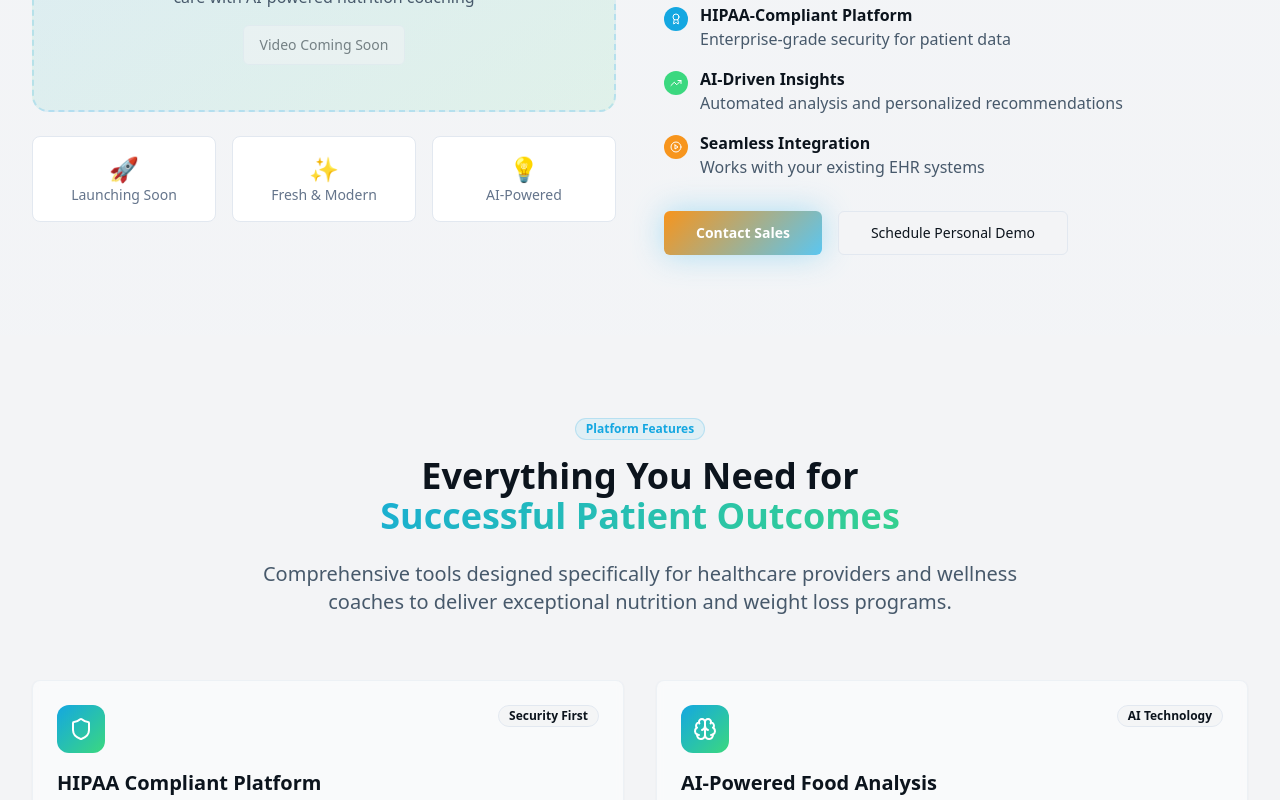
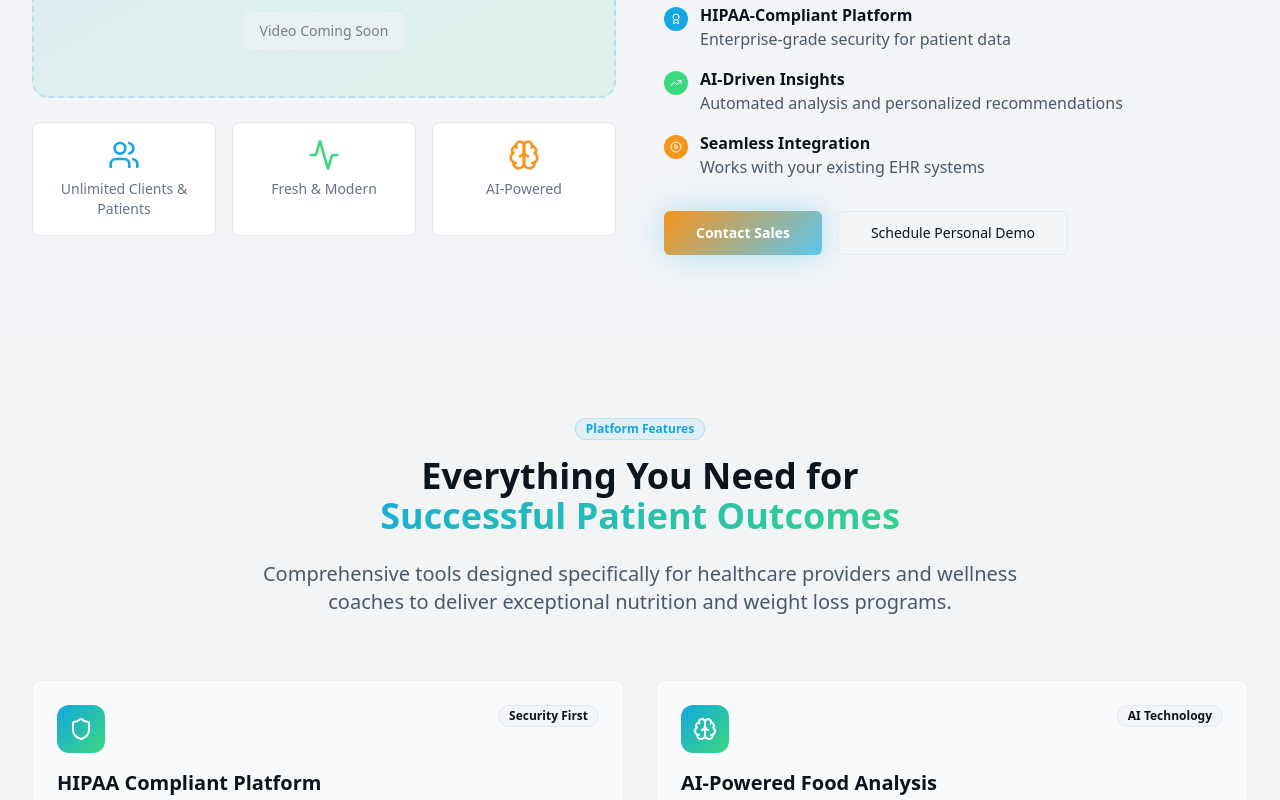
Before and after one commit to drjerryrelth/wellness-powered-ai, a React (Vite) app: page / in a window 1280 px wide. Shown: the part 1300-2100 px from the top of the page. Built offline with nearby package versions, Linux system fonts and the light colour scheme.

Commit message:
Update launch messaging
Update "Launching Soon" and "Now Launching" to "Unlimited Clients & Patients" and change icons to be more healthcare-related.

```diff
--- a/src/components/Testimonials.tsx
+++ b/src/components/Testimonials.tsx
@@ -1,6 +1,6 @@
 import { Card, CardContent } from "@/components/ui/card";
 import { Badge } from "@/components/ui/badge";
-import { Star, Quote } from "lucide-react";
+import { Star, Quote, Users, Activity, Target, Brain } from "lucide-react";
 import doctorImage from "@/assets/testimonial-doctor.jpg";
 import coachImage from "@/assets/wellness-coach.jpg";
 
@@ -114,19 +114,19 @@ const Testimonials = () => {
         <div className="bg-white/50 backdrop-blur-sm rounded-2xl p-8 border border-border/50">
           <div className="grid grid-cols-2 md:grid-cols-4 gap-8 text-center">
             <div>
-              <div className="text-3xl md:text-4xl font-bold text-primary mb-2">🚀</div>
-              <div className="text-text-medical">Now Launching</div>
+              <Users className="w-12 h-12 text-primary mb-3 mx-auto" />
+              <div className="text-text-medical">Unlimited Clients & Patients</div>
             </div>
             <div>
-              <div className="text-3xl md:text-4xl font-bold text-secondary mb-2">✨</div>
+              <Activity className="w-12 h-12 text-secondary mb-3 mx-auto" />
               <div className="text-text-medical">Fresh Platform</div>
             </div>
             <div>
-              <div className="text-3xl md:text-4xl font-bold text-accent mb-2">🎯</div>
+              <Target className="w-12 h-12 text-accent mb-3 mx-auto" />
               <div className="text-text-medical">Ready to Scale</div>
             </div>
             <div>
-              <div className="text-3xl md:text-4xl font-bold text-primary mb-2">💡</div>
+              <Brain className="w-12 h-12 text-primary mb-3 mx-auto" />
               <div className="text-text-medical">AI-Powered</div>
             </div>
           </div>
--- a/src/components/VideoSection.tsx
+++ b/src/components/VideoSection.tsx
@@ -1,7 +1,7 @@
 import VideoPlayer from "./VideoPlayer";
 import { Button } from "@/components/ui/button";
 import { Badge } from "@/components/ui/badge";
-import { PlayCircle, Award, TrendingUp } from "lucide-react";
+import { PlayCircle, Award, TrendingUp, Users, Activity, Brain, Heart } from "lucide-react";
 
 const VideoSection = () => {
   return (
@@ -19,15 +19,15 @@ const VideoSection = () => {
             {/* Video Stats */}
             <div className="grid grid-cols-3 gap-4">
               <div className="text-center p-4 bg-card rounded-lg border">
-                <div className="text-2xl font-bold text-primary">🚀</div>
-                <div className="text-sm text-muted-foreground">Launching Soon</div>
+                <Users className="w-8 h-8 text-primary mx-auto mb-2" />
+                <div className="text-sm text-muted-foreground">Unlimited Clients & Patients</div>
               </div>
               <div className="text-center p-4 bg-card rounded-lg border">
-                <div className="text-2xl font-bold text-secondary">✨</div>
+                <Activity className="w-8 h-8 text-secondary mx-auto mb-2" />
                 <div className="text-sm text-muted-foreground">Fresh & Modern</div>
               </div>
               <div className="text-center p-4 bg-card rounded-lg border">
-                <div className="text-2xl font-bold text-accent">💡</div>
+                <Brain className="w-8 h-8 text-accent mx-auto mb-2" />
                 <div className="text-sm text-muted-foreground">AI-Powered</div>
               </div>
             </div>
```
